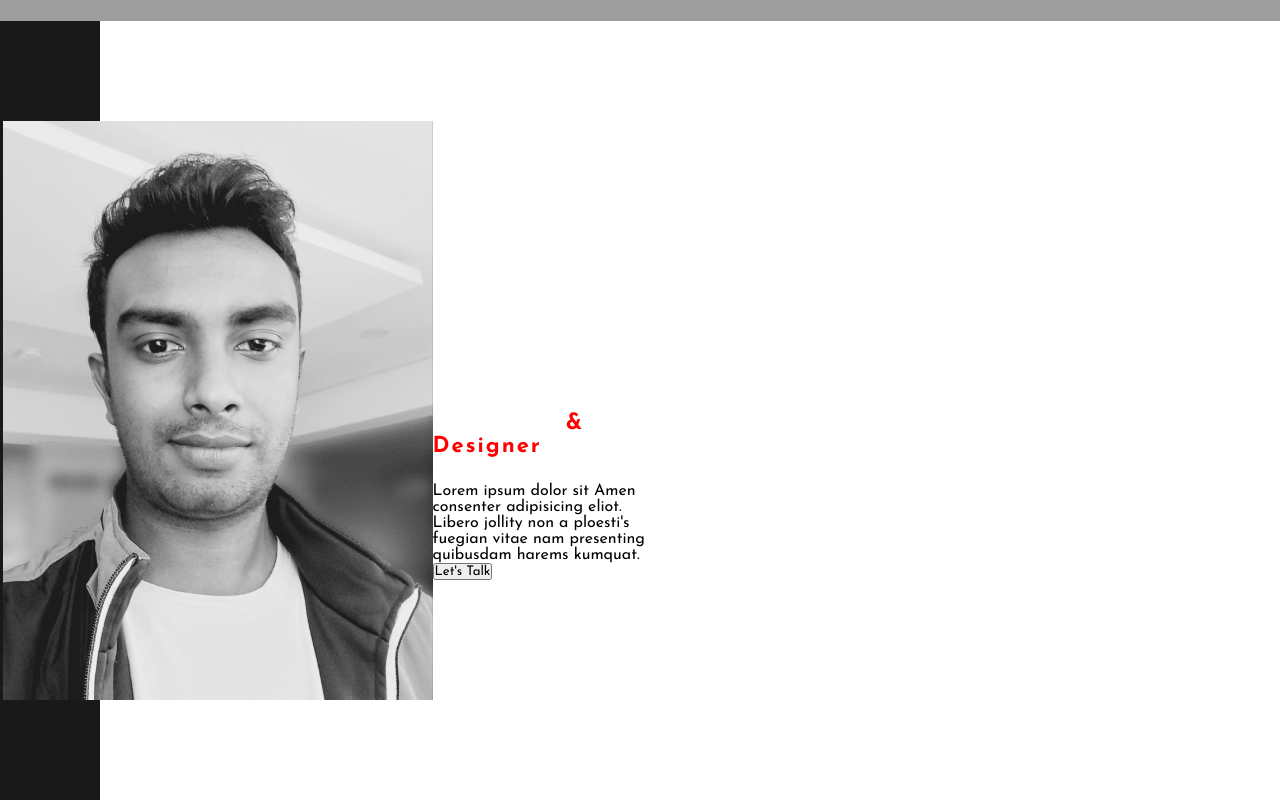
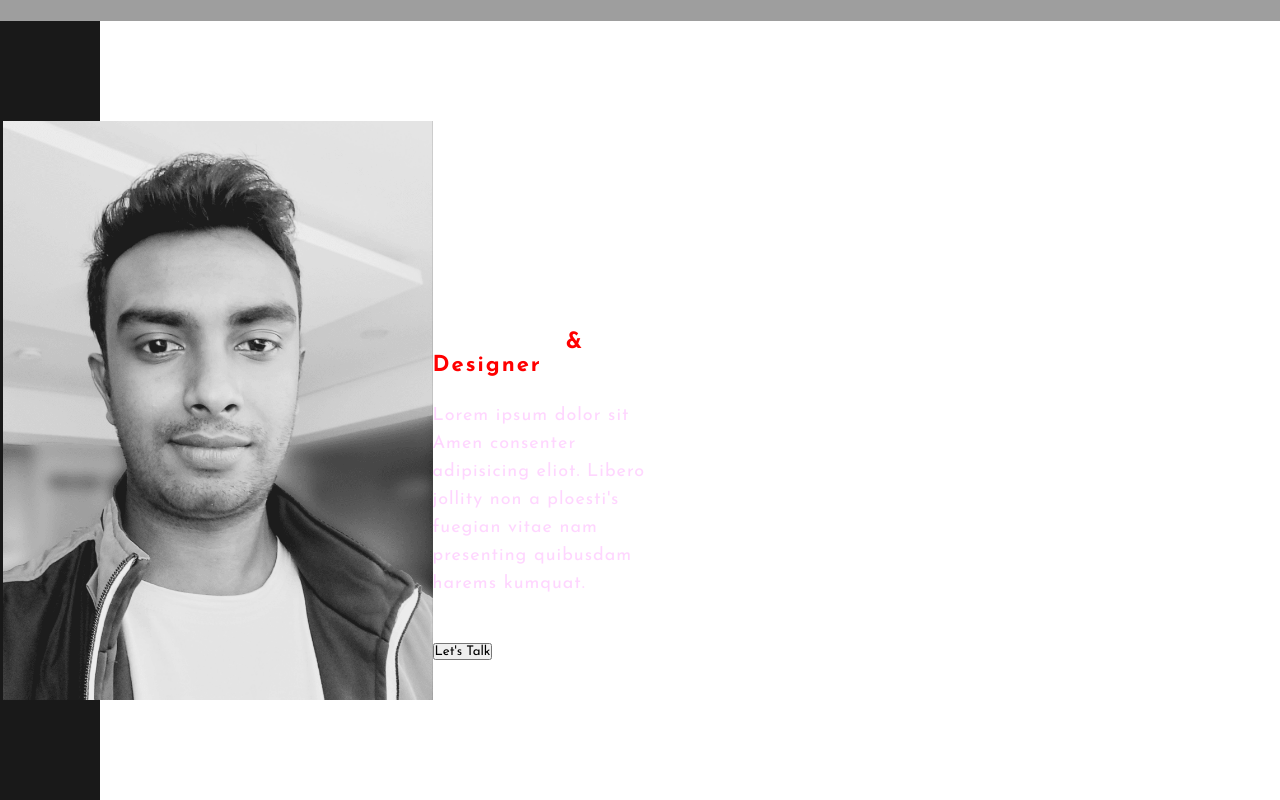
Before and after one commit to ma-aziz/maaziz-portfolio, a plain HTML site: page index.html in a window 1280 px wide. Shown: the part 779-1579 px from the top of the page. Drawn offline with Linux system fonts and the light colour scheme; grey boxes are pictures that could not be loaded.

Commit message:
add comment

```diff
--- a/css/style.css
+++ b/css/style.css
@@ -136,3 +136,12 @@ h4 {
   margin-bottom: 25px;
   text-transform: capitalize;
 }
+.about-text p {
+  color: #fcfc;
+  letter-spacing: 1px;
+  line-height: 28px;
+  font-size: 18px;
+  margin-bottom: 45px;
+}
+/*  https://www.youtube.com/watch?v=lgeoAUvoRJU*/
+/* 19 min complete */
```
